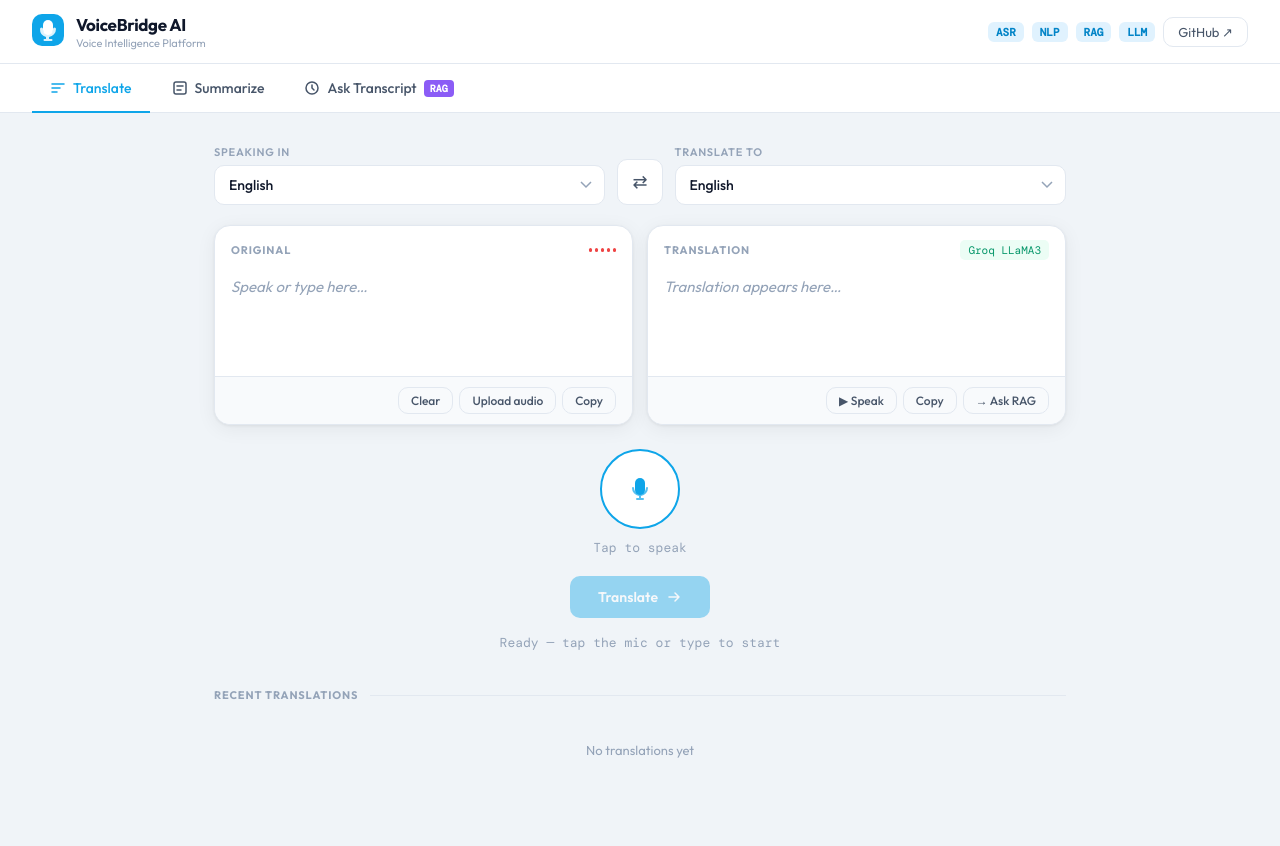
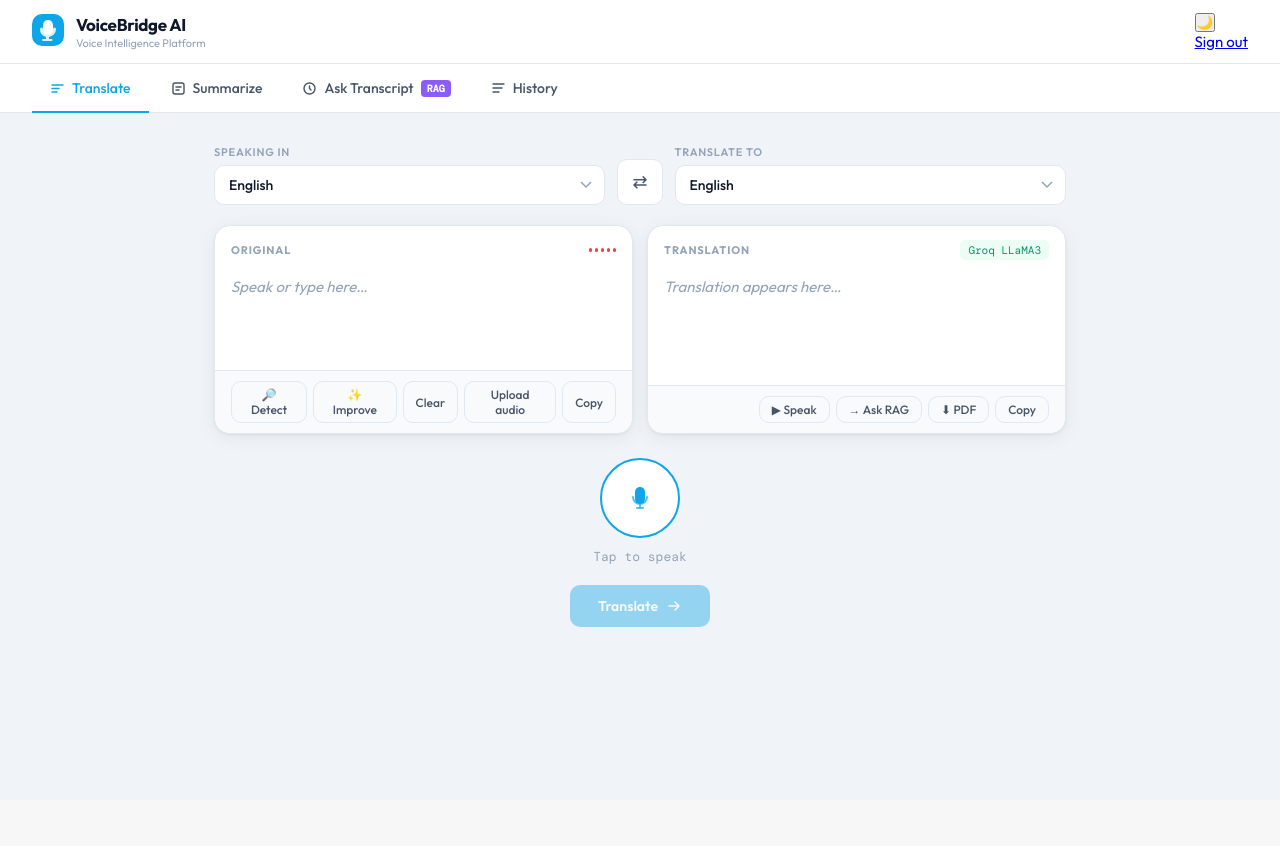
Before and after one commit to Anvesha-Khandelwal/VoiceBridge, a Flask app: template templates/index.html in a window 1280 px wide. After the commit the page ends 627 px from the top, so only its background shows below. Run offline with Flask 3, Linux system fonts and the light colour scheme; the template is opened without the code that fills it, so the values that code supplies are empty; parts of the project's set-up code (start-up, migrations or seed data) failed here and were passed over.

Commit message:
fix: new model, auth, clean header

```diff
--- a/app.py
+++ b/app.py
@@ -1,8 +1,5 @@
-"""
-app.py — VoiceBridge AI
-Fixed: auth, translation, summarization, RAG all working
-"""
-import os, logging
+import os
+import logging
 from flask import (Flask, render_template, request, jsonify,
                    redirect, url_for, send_file)
 from flask_cors import CORS
@@ -20,6 +17,7 @@ CORS(app)
 
 from config.config import Config
 cfg = Config()
+
 app.config["SECRET_KEY"]                     = cfg.SECRET_KEY
 app.config["SQLALCHEMY_DATABASE_URI"]        = cfg.DATABASE_URL
 app.config["SQLALCHEMY_TRACK_MODIFICATIONS"] = False
@@ -91,7 +89,6 @@ def health():
 
 @app.route("/ping")
 def ping():
-    """Keep-alive endpoint — prevents Render free tier from spinning down."""
     return "pong", 200
 
 # ── Auth API ──────────────────────────────────────────────────────────────
@@ -139,7 +136,7 @@ def set_theme():
     db.session.commit()
     return jsonify({"theme": current_user.theme})
 
-# ── Translation API ───────────────────────────────────────────────────────
+# ── Translation ───────────────────────────────────────────────────────────
 @app.route("/api/transcribe", methods=["POST"])
 @login_required
 def transcribe():
@@ -161,6 +158,7 @@ def translate():
     if not data or not data.get("text"):
         return jsonify({"error": "No text provided"}), 400
     try:
+        logger.info(f"Translating with model: {cfg.GROQ_MODEL}")
         result = get_trans().translate(
             text        = data["text"],
             source_lang = data.get("source_lang", "auto"),
@@ -175,9 +173,9 @@ def translate():
         )
         db.session.add(t)
         db.session.commit()
-        return jsonify({"translated": result, "original": data["text"], "id": t.id})
+        return jsonify({"translated": result, "original": data["text"]})
     except Exception as e:
-        logger.error(f"Translate: {e}")
+        logger.error(f"Translate error: {e}")
         return jsonify({"error": str(e)}), 500
 
 
@@ -201,7 +199,7 @@ def delete_history(tid):
     db.session.commit()
     return jsonify({"message": "Deleted"})
 
-# ── Summarize API ─────────────────────────────────────────────────────────
+# ── Summarize ─────────────────────────────────────────────────────────────
 @app.route("/api/summarize", methods=["POST"])
 @login_required
 def summarize():
@@ -209,16 +207,17 @@ def summarize():
     if not data or not data.get("text"):
         return jsonify({"error": "No text provided"}), 400
     try:
+        logger.info(f"Summarizing with model: {cfg.GROQ_MODEL}")
         result = get_sum().summarize(
             text  = data["text"],
             style = data.get("style", "detailed")
         )
         return jsonify(result)
     except Exception as e:
-        logger.error(f"Summarize: {e}")
+        logger.error(f"Summarize error: {e}")
         return jsonify({"error": str(e)}), 500
 
-# ── RAG API ───────────────────────────────────────────────────────────────
+# ── RAG ───────────────────────────────────────────────────────────────────
 @app.route("/api/rag/index", methods=["POST"])
 @login_required
 def rag_index():
@@ -314,34 +313,10 @@ def export_pdf():
     except Exception as e:
         return jsonify({"error": str(e)}), 500
 
-# ── Real World Features ───────────────────────────────────────────────────
-@app.route("/api/detect-language", methods=["POST"])
-@login_required
-def detect_language():
-    """Auto-detect language of any text using LLM."""
-    data = request.get_json()
-    if not data or not data.get("text"):
-        return jsonify({"error": "No text"}), 400
-    try:
-        from groq import Groq
-        client = Groq(api_key=cfg.GROQ_API_KEY)
-        res = client.chat.completions.create(
-            model=cfg.GROQ_MODEL, max_tokens=10, temperature=0,
-            messages=[
-                {"role": "system", "content":
-                    "Detect the language. Reply with ONLY the ISO 639-1 code like: en, hi, es, fr"},
-                {"role": "user", "content": data["text"][:300]}
-            ]
-        )
-        return jsonify({"language": res.choices[0].message.content.strip().lower()[:5]})
-    except Exception as e:
-        return jsonify({"error": str(e)}), 500
-
 
 @app.route("/api/improve-text", methods=["POST"])
 @login_required
 def improve_text():
-    """Fix grammar and improve clarity using LLM."""
     data = request.get_json()
     if not data or not data.get("text"):
         return jsonify({"error": "No text"}), 400
@@ -362,10 +337,32 @@ def improve_text():
     except Exception as e:
         return jsonify({"error": str(e)}), 500
 
+
+@app.route("/api/detect-language", methods=["POST"])
+@login_required
+def detect_language():
+    data = request.get_json()
+    if not data or not data.get("text"):
+        return jsonify({"error": "No text"}), 400
+    try:
+        from groq import Groq
+        client = Groq(api_key=cfg.GROQ_API_KEY)
+        res = client.chat.completions.create(
+            model=cfg.GROQ_MODEL, max_tokens=10, temperature=0,
+            messages=[
+                {"role": "system", "content":
+                    "Detect the language. Reply with ONLY the ISO 639-1 code like: en, hi, es, fr"},
+                {"role": "user", "content": data["text"][:300]}
+            ]
+        )
+        return jsonify({"language": res.choices[0].message.content.strip().lower()[:5]})
+    except Exception as e:
+        return jsonify({"error": str(e)}), 500
+
 # ── Init ──────────────────────────────────────────────────────────────────
 with app.app_context():
     db.create_all()
-    logger.info("Database ready")
+    logger.info(f"Database ready | Model: {cfg.GROQ_MODEL}")
 
 if __name__ == "__main__":
     app.run(host="0.0.0.0", port=cfg.PORT, debug=cfg.FLASK_DEBUG)
--- a/render.yaml
+++ b/render.yaml
@@ -8,7 +8,7 @@ services:
       - key: GROQ_API_KEY
         sync: false
       - key: GROQ_MODEL
-        value: llama3-8b-8192
+        value: llama-3.3-70b-versatile
       - key: WHISPER_MODEL_SIZE
         value: tiny
       - key: FLASK_DEBUG
--- a/templates/index.html
+++ b/templates/index.html
@@ -1,23 +1,22 @@
 <!DOCTYPE html>
-<html lang="en">
+<html lang="en" data-theme="light">
 <head>
   <meta charset="UTF-8"/>
   <meta name="viewport" content="width=device-width, initial-scale=1.0"/>
-  <title>VoiceBridge AI — Voice Intelligence Platform</title>
+  <title>VoiceBridge AI</title>
   <link rel="preconnect" href="https://fonts.googleapis.com"/>
   <link href="https://fonts.googleapis.com/css2?family=DM+Mono:wght@400;500&family=Outfit:wght@300;400;500;600;700&display=swap" rel="stylesheet"/>
   <link rel="stylesheet" href="/static/css/style.css"/>
 </head>
 <body>
 
-  <!-- Header -->
   <header class="header">
     <div class="header-left">
       <div class="logo-mark">
         <svg width="32" height="32" viewBox="0 0 32 32" fill="none">
           <rect width="32" height="32" rx="10" fill="#0ea5e9"/>
           <path d="M16 6a5 5 0 0 1 5 5v5a5 5 0 0 1-10 0v-5a5 5 0 0 1 5-5z" fill="white"/>
-          <path d="M8 15a1.5 1.5 0 0 1 3 0 5 5 0 0 0 10 0 1.5 1.5 0 0 1 3 0 8 8 0 0 1-7 7.94V25h2.5a1 1 0 1 1 0 2h-7a1 1 0 1 1 0-2H14v-2.06A8 8 0 0 1 8 15z" fill="white" opacity="0.85"/>
+          <path d="M8 15a1.5 1.5 0 0 1 3 0 5 5 0 0 0 10 0 1.5 1.5 0 0 1 3 0 8 8 0 0 1-7 7.94V25h2.5a1 1 0 1 1 0 2H11a1 1 0 1 1 0-2H14v-2.06A8 8 0 0 1 8 15z" fill="white" opacity="0.85"/>
         </svg>
       </div>
       <div>
@@ -25,40 +24,56 @@
         <div class="logo-sub">Voice Intelligence Platform</div>
       </div>
     </div>
-    <nav class="header-nav">
-      <span class="nav-badge">ASR</span>
-      <span class="nav-badge">NLP</span>
-      <span class="nav-badge">RAG</span>
-      <span class="nav-badge">LLM</span>
-      <a href="https://github.com" target="_blank" class="nav-link">GitHub ↗</a>
-    </nav>
+    <div class="header-right">
+      <button class="theme-btn" id="themeBtn" title="Toggle dark mode">🌙</button>
+      <div class="user-menu" id="userMenu">
+        <div class="user-avatar" id="userAvatar">{{ user.username[0]|upper }}</div>
+        <div class="user-dropdown" id="userDropdown">
+          <div class="user-info">
+            <div class="user-name">{{ user.username }}</div>
+            <div class="user-email">{{ user.email }}</div>
+          </div>
+          <div class="dropdown-divider"></div>
+          <a href="/logout" class="dropdown-item">Sign out</a>
+        </div>
+      </div>
+    </div>
   </header>
 
-  <!-- Tab Navigation -->
   <div class="tab-bar">
     <button class="tab active" data-tab="translate">
-      <svg width="16" height="16" viewBox="0 0 16 16" fill="none"><path d="M2 4h12M2 8h8M2 12h5" stroke="currentColor" stroke-width="1.5" stroke-linecap="round"/></svg>
+      <svg width="15" height="15" viewBox="0 0 15 15" fill="none">
+        <path d="M2 4h11M2 7.5h7M2 11h5" stroke="currentColor" stroke-width="1.4" stroke-linecap="round"/>
+      </svg>
       Translate
     </button>
     <button class="tab" data-tab="summarize">
-      <svg width="16" height="16" viewBox="0 0 16 16" fill="none"><rect x="2" y="2" width="12" height="12" rx="2" stroke="currentColor" stroke-width="1.5"/><path d="M5 6h6M5 10h4" stroke="currentColor" stroke-width="1.5" stroke-linecap="round"/></svg>
+      <svg width="15" height="15" viewBox="0 0 15 15" fill="none">
+        <rect x="2" y="2" width="11" height="11" rx="2" stroke="currentColor" stroke-width="1.4"/>
+        <path d="M5 6h5M5 9h3" stroke="currentColor" stroke-width="1.4" stroke-linecap="round"/>
+      </svg>
       Summarize
     </button>
     <button class="tab" data-tab="rag">
-      <svg width="16" height="16" viewBox="0 0 16 16" fill="none"><circle cx="8" cy="8" r="6" stroke="currentColor" stroke-width="1.5"/><path d="M8 5v3l2 2" stroke="currentColor" stroke-width="1.5" stroke-linecap="round"/></svg>
+      <svg width="15" height="15" viewBox="0 0 15 15" fill="none">
+        <circle cx="7.5" cy="7.5" r="5.5" stroke="currentColor" stroke-width="1.4"/>
+        <path d="M7.5 5v2.5l1.5 1.5" stroke="currentColor" stroke-width="1.4" stroke-linecap="round"/>
+      </svg>
       Ask Transcript
       <span class="tab-badge">RAG</span>
+    </button>
+    <button class="tab" data-tab="history">
+      <svg width="15" height="15" viewBox="0 0 15 15" fill="none">
+        <path d="M2 3h11M2 7h9M2 11h6" stroke="currentColor" stroke-width="1.4" stroke-linecap="round"/>
+      </svg>
+      History
     </button>
   </div>
 
   <main class="container">
 
-    <!-- ═══════════════════════════════════════════ -->
-    <!-- TAB 1: TRANSLATE                           -->
-    <!-- ═══════════════════════════════════════════ -->
+    <!-- TRANSLATE -->
     <div class="tab-panel active" id="tab-translate">
-
-      <!-- Language selector -->
       <div class="lang-bar">
         <div class="lang-group">
           <label>Speaking in</label>
@@ -80,7 +95,7 @@
             <option value="ko-KR" data-code="ko">Korean (한국어)</option>
           </select>
         </div>
-        <button class="swap-btn" id="swapBtn" title="Swap languages">⇄</button>
+        <button class="swap-btn" id="swapBtn">⇄</button>
         <div class="lang-group">
           <label>Translate to</label>
           <select id="toLang">
@@ -102,7 +117,6 @@
         </div>
       </div>
 
-      <!-- Text panels -->
       <div class="panels">
         <div class="panel" id="origPanel">
           <div class="panel-header">
@@ -111,8 +125,12 @@
               <span></span><span></span><span></span><span></span><span></span>
             </div>
           </div>
-          <div class="panel-body" id="origText" contenteditable="true" data-placeholder="Speak or type here…"></div>
+          <div class="panel-body" id="origText"
+               contenteditable="true"
+               data-placeholder="Speak or type here…"></div>
           <div class="panel-footer">
+            <button class="btn-ghost" id="detectLangBtn">🔎 Detect</button>
+            <button class="btn-ghost" id="improveBtn">✨ Improve</button>
             <button class="btn-ghost" id="clearBtn">Clear</button>
             <button class="btn-ghost" id="uploadAudioBtn">Upload audio</button>
             <input type="file" id="audioFileInput" accept="audio/*" style="display:none"/>
@@ -125,55 +143,51 @@
             <span class="panel-label">Translation</span>
             <span class="model-tag">Groq LLaMA3</span>
           </div>
-          <div class="panel-body" id="transText" data-placeholder="Translation appears here…"></div>
+          <div class="panel-body" id="transText"
+               data-placeholder="Translation appears here…"></div>
           <div class="panel-footer">
             <button class="btn-ghost" id="speakTransBtn">▶ Speak</button>
+            <button class="btn-ghost" id="sendToRagBtn">→ Ask RAG</button>
+            <button class="btn-ghost" id="exportPdfBtn">⬇ PDF</button>
             <button class="btn-ghost" id="copyTransBtn">Copy</button>
-            <button class="btn-ghost" id="sendToRagBtn" title="Send this to Ask Transcript tab">→ Ask RAG</button>
           </div>
         </div>
       </div>
 
-      <!-- Record controls -->
       <div class="controls">
         <div class="record-area">
           <button class="record-btn" id="recordBtn">
             <span class="record-pulse"></span>
-            <svg class="mic-svg" width="30" height="30" viewBox="0 0 30 30" fill="none">
+            <svg width="30" height="30" viewBox="0 0 30 30" fill="none">
               <path d="M15 4a5 5 0 0 1 5 5v7a5 5 0 0 1-10 0V9a5 5 0 0 1 5-5z" fill="currentColor"/>
-              <path d="M7 14a1 1 0 1 1 2 0 6 6 0 0 0 12 0 1 1 0 1 1 2 0 8 8 0 0 1-7 7.93V24h2a1 1 0 1 1 0 2H12a1 1 0 1 1 0-2h2v-2.07A8 8 0 0 1 7 14z" fill="currentColor" opacity="0.7"/>
+              <path d="M7 14a1 1 0 1 1 2 0 6 6 0 0 0 12 0 1 1 0 1 1 2 0 8 8 0 0 1-7 7.93V24h2a1 1 0 1 1 0 2H12a1 1 0 1 1 0-2h2v-2.07A8 8 0 0 1 7 14z"
+                    fill="currentColor" opacity="0.7"/>
             </svg>
           </button>
           <div class="record-label" id="recordLabel">Tap to speak</div>
         </div>
         <button class="btn-primary" id="translateBtn" disabled>
           Translate
-          <svg width="16" height="16" viewBox="0 0 16 16" fill="none"><path d="M3 8h10M9 4l4 4-4 4" stroke="currentColor" stroke-width="1.5" stroke-linecap="round" stroke-linejoin="round"/></svg>
+          <svg width="16" height="16" viewBox="0 0 16 16" fill="none">
+            <path d="M3 8h10M9 4l4 4-4 4" stroke="currentColor"
+                  stroke-width="1.5" stroke-linecap="round" stroke-linejoin="round"/>
+          </svg>
         </button>
       </div>
-
       <div class="status-bar" id="statusBar"></div>
-
-      <!-- History -->
-      <div class="section-divider">Recent Translations</div>
-      <div id="historyList"><p class="empty-msg">No translations yet</p></div>
     </div>
 
-
-    <!-- ═══════════════════════════════════════════ -->
-    <!-- TAB 2: SUMMARIZE                           -->
-    <!-- ═══════════════════════════════════════════ -->
+    <!-- SUMMARIZE -->
     <div class="tab-panel" id="tab-summarize">
       <div class="feature-intro">
         <div class="intro-icon">📝</div>
         <div>
           <div class="intro-title">AI Summarization</div>
-          <div class="intro-desc">Paste or transcribe a speech. The LLM extracts key points, topics, and action items.</div>
+          <div class="intro-desc">Paste a speech or transcript. LLaMA3 extracts key points, topics, action items and sentiment.</div>
         </div>
       </div>
-
       <div class="sum-input-area">
-        <textarea id="sumInput" placeholder="Paste transcript here, or use the Translate tab and click → Ask RAG to send it here automatically…" rows="8"></textarea>
+        <textarea id="sumInput" placeholder="Paste transcript here…" rows="7"></textarea>
         <div class="sum-controls">
           <div class="style-selector">
             <label>Style:</label>
@@ -181,70 +195,63 @@
             <button class="style-btn" data-style="brief">Brief</button>
             <button class="style-btn" data-style="bullets">Bullets</button>
           </div>
-          <button class="btn-primary" id="summarizeBtn">
-            Summarize
-            <svg width="16" height="16" viewBox="0 0 16 16" fill="none"><path d="M3 8h10M9 4l4 4-4 4" stroke="currentColor" stroke-width="1.5" stroke-linecap="round" stroke-linejoin="round"/></svg>
-          </button>
+          <button class="btn-primary" id="summarizeBtn">Summarize →</button>
         </div>
       </div>
-
       <div id="summaryResult" class="summary-result hidden"></div>
     </div>
 
-
-    <!-- ═══════════════════════════════════════════ -->
-    <!-- TAB 3: RAG — ASK YOUR TRANSCRIPT           -->
-    <!-- ═══════════════════════════════════════════ -->
+    <!-- RAG -->
     <div class="tab-panel" id="tab-rag">
       <div class="feature-intro">
         <div class="intro-icon">🔍</div>
         <div>
           <div class="intro-title">Ask Your Transcript (RAG)</div>
-          <div class="intro-desc">Index your transcript into a vector database, then ask questions. The AI finds relevant parts and answers using only your words.</div>
+          <div class="intro-desc">Index transcript → FAISS semantic search → LLM answers grounded in your actual words.</div>
         </div>
       </div>
-
-      <!-- RAG Step 1: Index -->
       <div class="rag-section">
         <div class="rag-step-label">Step 1 — Index your transcript</div>
-        <textarea id="ragInput" placeholder="Paste transcript here to index it…" rows="6"></textarea>
+        <textarea id="ragInput" placeholder="Paste transcript here to index…" rows="5"></textarea>
         <div class="rag-index-controls">
           <div id="ragIndexStatus" class="rag-status"></div>
-          <button class="btn-primary" id="ragIndexBtn">
-            Index Transcript
-            <svg width="16" height="16" viewBox="0 0 16 16" fill="none"><path d="M8 2v12M2 8h12" stroke="currentColor" stroke-width="1.5" stroke-linecap="round"/></svg>
-          </button>
+          <button class="btn-primary" id="ragIndexBtn">Index Transcript +</button>
         </div>
       </div>
-
-      <!-- RAG Step 2: Ask -->
-      <div class="rag-section" id="ragAskSection" style="opacity:0.4;pointer-events:none">
+      <div class="rag-section" id="ragAskSection" style="opacity:.4;pointer-events:none">
         <div class="rag-step-label">Step 2 — Ask a question</div>
         <div class="rag-ask-bar">
-          <input type="text" id="ragQuestion" placeholder="e.g. What did you say about pricing? What are the main topics?"/>
+          <input type="text" id="ragQuestion" placeholder="e.g. What are the main topics discussed?"/>
           <button class="btn-primary" id="ragAskBtn">Ask</button>
         </div>
-
-        <!-- Suggested questions -->
         <div class="suggested-questions">
           <span class="sq-label">Try:</span>
           <button class="sq-btn">What are the key points?</button>
-          <button class="sq-btn">Summarize the main topics</button>
+          <button class="sq-btn">Summarize main topics</button>
           <button class="sq-btn">What action items were mentioned?</button>
-          <button class="sq-btn">What was the speaker's conclusion?</button>
+          <button class="sq-btn">What was the conclusion?</button>
         </div>
       </div>
+      <div id="ragChatHistory" class="rag-chat"></div>
+    </div>
 
-      <!-- RAG Answer display -->
-      <div id="ragResult" class="rag-result hidden"></div>
-
-      <!-- RAG Chat history -->
-      <div id="ragChatHistory" class="rag-chat"></div>
+    <!-- HISTORY -->
+    <div class="tab-panel" id="tab-history">
+      <div class="feature-intro">
+        <div class="intro-icon">📚</div>
+        <div>
+          <div class="intro-title">Translation History</div>
+          <div class="intro-desc">All your translations saved to your account. Click any row to reload it.</div>
+        </div>
+      </div>
+      <div style="display:flex;justify-content:flex-end;margin-bottom:1rem">
+        <button class="btn-ghost" id="refreshHistoryBtn">↻ Refresh</button>
+      </div>
+      <div id="dbHistoryList"><p class="empty-msg">Loading…</p></div>
     </div>
 
   </main>
 
-  <!-- Loading overlay -->
   <div class="loading-overlay" id="loadingOverlay">
     <div class="loading-card">
       <div class="loading-spinner"></div>
```
Also changed, not shown: auth/models.py (added, +79 -0 lines), config/config.py (+13 -4 lines), index.html (+29 -43 lines), models/translation_model.py (+12 -18 lines), pipeline/summarization_pipeline.py (+21 -32 lines).
